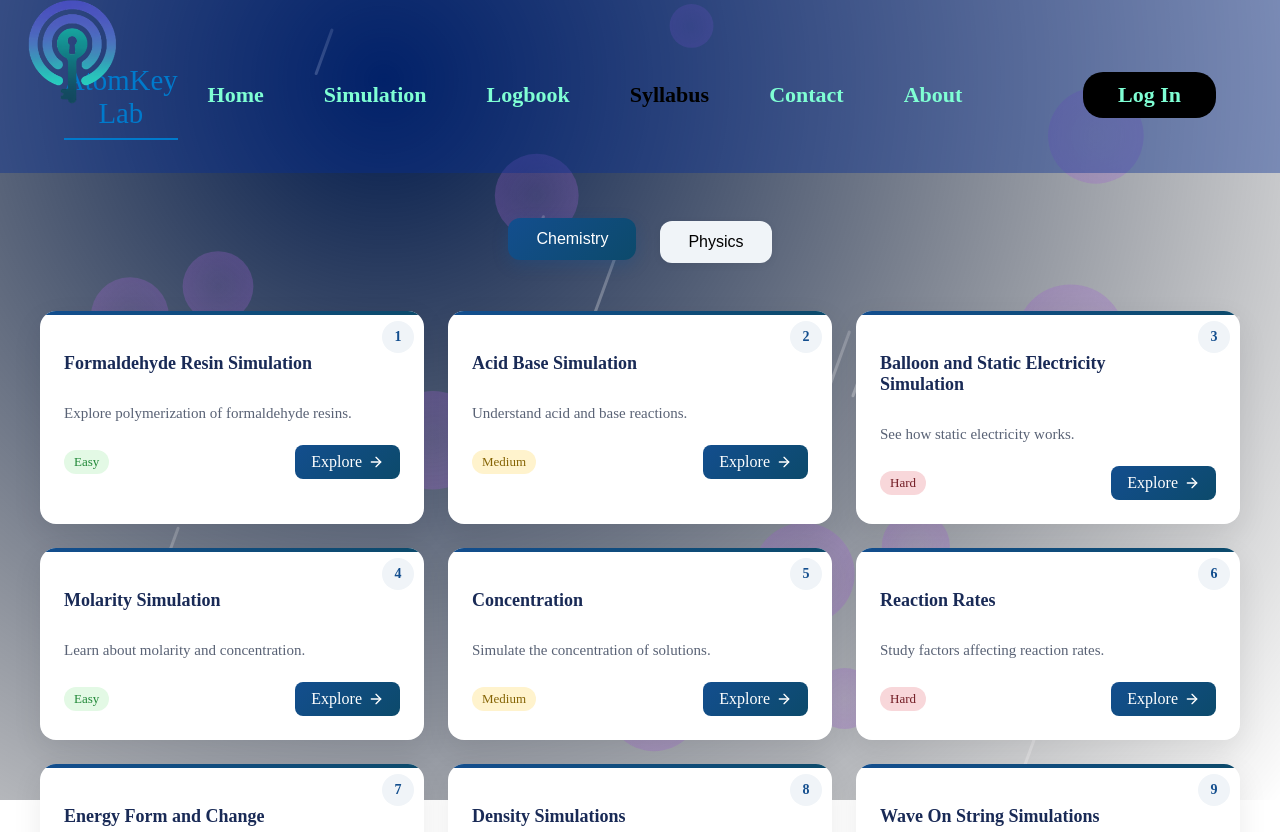
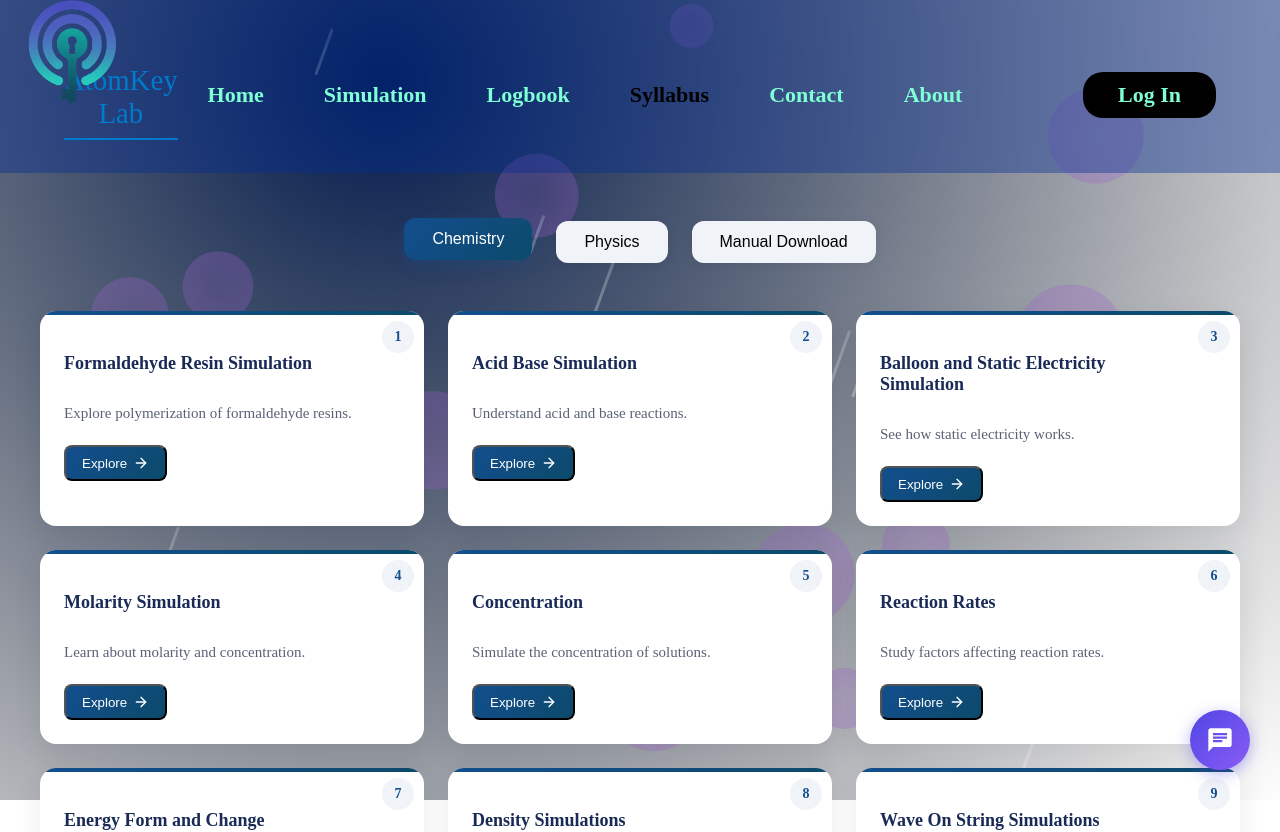
Before and after one commit to AtomKey-Lab/ExperimentHub, a React (Create React App) app: page /syllabus in a window 1280 px wide. Shown: the top 832 px of the page. Built offline with nearby package versions, Linux system fonts and the light colour scheme.

Commit message:
Syllabus added

```diff
--- a/src/components/Syllabus/Syllabus.js
+++ b/src/components/Syllabus/Syllabus.js
@@ -5,14 +5,8 @@ import Footer from '../../components/footer/footer';
 import './Syllabus.css';
 import chemistrySimulations from '../../config/syllabuschemi';
 import physicsSimulations from '../../config/syllabusphy';
+import ChatBot from '../ChatBot/ChatBot';
 
-// Example difficulty mapping - you can adjust these based on your actual data
-const getDifficulty = (index) => {
-  const options = ['easy', 'medium', 'hard'];
-  return options[index % options.length];
-};
-
-// Arrow icon component for the button
 const ArrowIcon = () => (
   <svg xmlns="http://www.w3.org/2000/svg" width="16" height="16" viewBox="0 0 24 24" fill="none" stroke="currentColor" strokeWidth="2" strokeLinecap="round" strokeLinejoin="round">
     <path d="M5 12h14"></path>
@@ -24,14 +18,41 @@ export default function Syllabus() {
   const [selectedCategory, setSelectedCategory] = useState('chemistry');
   const [isAnimating, setIsAnimating] = useState(false);
   const [filteredSimulations, setFilteredSimulations] = useState([]);
+    const [chatOpen, setChatOpen] = useState(false);
 
-  const currentSimulations = selectedCategory === 'chemistry' ? chemistrySimulations : physicsSimulations;
+    const toggleChat = () => {
+      setChatOpen(!chatOpen);
+    };
+
+
+  // Manual simulations using public folder paths
+  const manualSimulations = [
+    {
+      name: 'CBSC Manual',
+      description: 'Download CBSC Board Manual',
+      pdf: `${process.env.PUBLIC_URL}/pdf/CBSC Board Manual.pdf`
+    },
+    {
+      name: 'ICSE Manual',
+      description: 'Download ICSE Board Manual',
+      pdf: `${process.env.PUBLIC_URL}/pdf/ICSE Board Manual.pdf`
+    },
+    {
+      name: 'Maharashtra Manual',
+      description: 'Download Maharashtra Board Manual',
+      pdf: `${process.env.PUBLIC_URL}/pdf/Maharashtra Board Manual.pdf`
+    },
+  ];
+
+  const currentSimulations = selectedCategory === 'chemistry'
+    ? chemistrySimulations
+    : selectedCategory === 'physics'
+    ? physicsSimulations
+    : manualSimulations;
 
   useEffect(() => {
-    // Set the filtered simulations, could add more filtering logic here if needed
     setFilteredSimulations(currentSimulations);
 
-    // Animation effect
     setIsAnimating(true);
     const timer = setTimeout(() => {
       setIsAnimating(false);
@@ -47,6 +68,15 @@ export default function Syllabus() {
         setSelectedCategory(category);
       }, 300);
     }
+  };
+
+  const handleDownload = (filePath) => {
+    const link = document.createElement('a');
+    link.href = filePath;
+    link.download = filePath.split('/').pop();
+    document.body.appendChild(link);
+    link.click();
+    document.body.removeChild(link);
   };
 
   return (
@@ -68,7 +98,12 @@ export default function Syllabus() {
           >
             Physics
           </button>
-          {/* You could add more categories here */}
+          <button
+            className={selectedCategory === 'manual' ? 'active' : ''}
+            onClick={() => handleCategoryChange('manual')}
+          >
+            Manual Download
+          </button>
         </div>
 
         <div className={`simulation-list ${isAnimating ? 'animating' : ''}`}>
@@ -81,13 +116,13 @@ export default function Syllabus() {
                   <p className="simulation-description">{sim.description}</p>
 
                   <div className="action-row">
-                    <span className={`difficulty ${getDifficulty(index)}`}>
-                      {getDifficulty(index).charAt(0).toUpperCase() + getDifficulty(index).slice(1)}
-                    </span>
-                    <a className="explore-btn" href={sim.link}>
-                      Explore
+                    <button
+                      className="explore-btn"
+                      onClick={() => handleDownload(sim.pdf)}
+                    >
+                      {selectedCategory === 'manual' ? 'Download' : 'Explore'}
                       <ArrowIcon />
-                    </a>
+                    </button>
                   </div>
                 </div>
               </div>
@@ -107,6 +142,25 @@ export default function Syllabus() {
       </div>
 
       <Footer />
+      <div
+        className={`chat-button ${chatOpen ? 'active' : ''}`}
+        onClick={toggleChat}
+      >
+        {chatOpen ?
+          <svg className="close-icon" viewBox="0 0 24 24" fill="currentColor">
+            <path d="M19 6.41L17.59 5 12 10.59 6.41 5 5 6.41 10.59 12 5 17.59 6.41 19 12 13.41 17.59 19 19 17.59 13.41 12z"/>
+          </svg>
+          :
+          <svg className="chat-icon" viewBox="0 0 24 24" fill="currentColor">
+            <path d="M20 2H4c-1.1 0-1.99.9-1.99 2L2 22l4-4h14c1.1 0 2-.9 2-2V4c0-1.1-.9-2-2-2zM6 9h12v2H6V9zm8 5H6v-2h8v2zm4-6H6V6h12v2z"/>
+          </svg>
+        }
+      </div>
+
+      {/* ChatBot Sidebar */}
+      <div className={`chat-sidebar ${chatOpen ? 'open' : ''}`}>
+        <ChatBot />
+      </div>
     </div>
   );
 }
```
